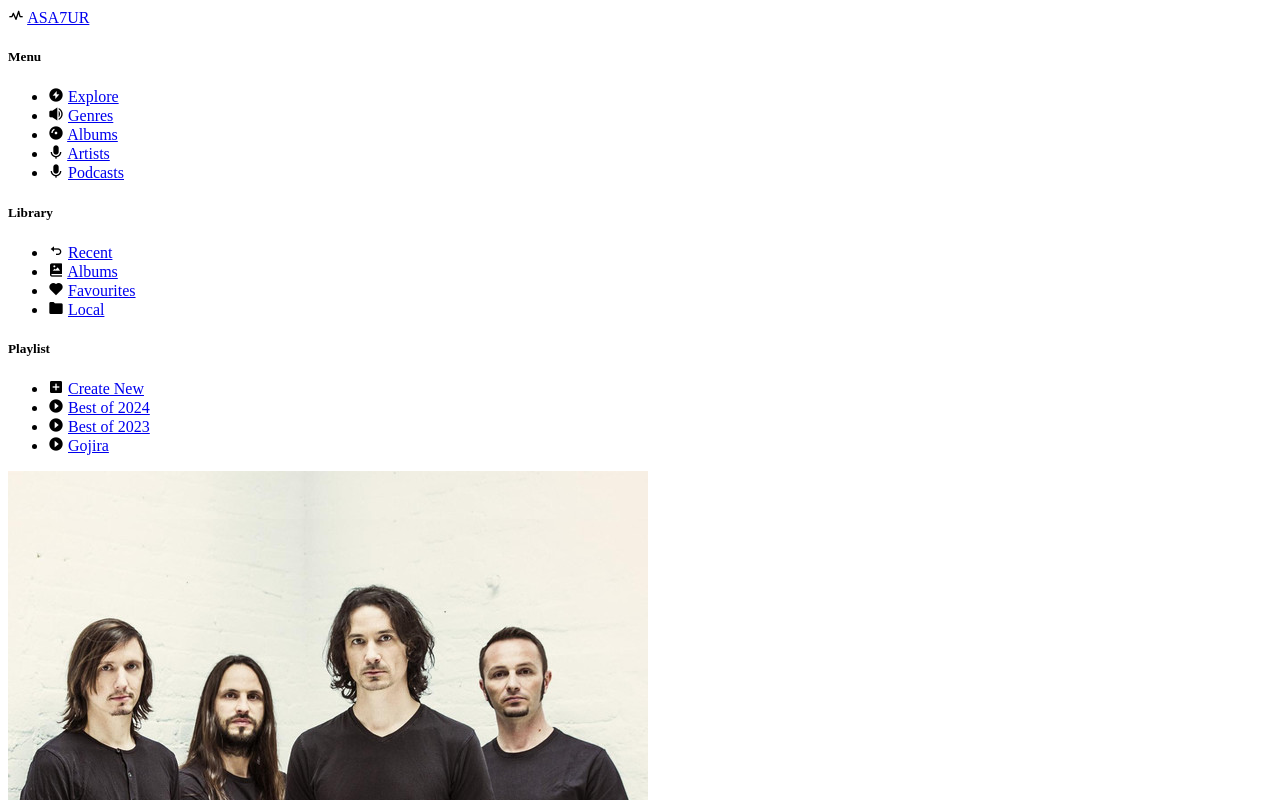
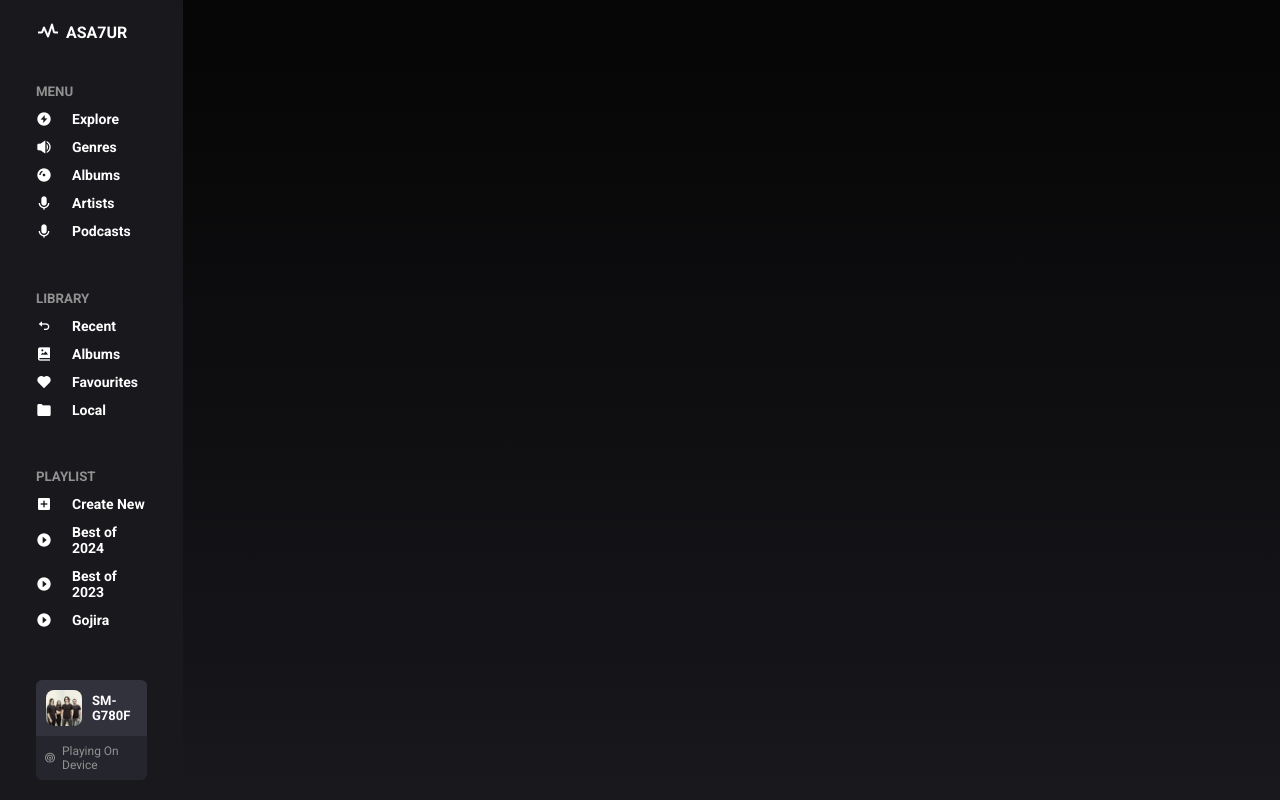
Before and after one commit to asa7ur/Music_Website_1, a plain HTML site: page index.html in a window 1280 px wide. Shown: the top 800 px of the page. Drawn offline with nearby package versions, Linux system fonts and the light colour scheme.

Commit message:
Added a sidebar

```diff
--- a/index.html
+++ b/index.html
@@ -97,6 +97,10 @@
             </div>
 
         </aside>
+
+        <main></main>
+
+        <div class="right-section"></div>
     </div>
 
     <script src="script.js"></script>
--- a/style.css
+++ b/style.css
@@ -1 +1,126 @@
 @import url('https://fonts.googleapis.com/css2?family=Roboto:wght@300;400;500;700&display=swap');
+
+*{
+    margin: 0;
+    padding: 0;
+    box-sizing: border-box;
+    font-family: 'Roboto', sans-serif;
+}
+
+a{
+    text-decoration: none;
+    color: #fff;
+}
+
+i{
+    color: #fff;
+    cursor: pointer;
+}
+
+img{
+    object-fit: cover;
+    object-position: top;
+    border-radius: 8px;
+}
+
+html, body{
+    height: 100vh;
+    background: linear-gradient(#050505, #18181d);
+}
+
+.container{
+    width: 100%;
+    display: grid;
+    grid-template-columns: 1fr 4fr 2fr;
+    background-color: linear-gradient(#050505, #18181d);
+}
+
+.container .sidebar{
+    height: 100vh;
+    background-color: #18181d;
+    padding: 20px 36px;
+    display: flex;
+    flex-direction: column;
+    justify-content: space-between;
+    z-index: 9999;
+    transition: all 0.6s ease;
+}
+
+.container .sidebar .logo{
+    display: flex;
+    align-items: center;
+    gap: 6px;
+}
+
+.container .sidebar .logo > i{
+    font-size: 24px;
+    transition: all 0.3s ease;
+}
+
+.container .sidebar .logo a{
+    font-weight: bold;
+    transition: all 0.3s ease;
+}
+
+.container .sidebar .logo:hover a,
+.container .sidebar .logo:hover i,
+.container .sidebar .menu ul li:hover a,
+.container .sidebar .menu ul li:hover i{
+    color: #5773ff;
+}
+
+.container .sidebar .menu h5{
+    color: #919191;
+    margin-bottom: 12px;
+    text-transform: uppercase;
+}
+
+.container .sidebar .menu ul{
+    list-style: none;
+}
+
+.container .sidebar .menu ul li{
+    margin-bottom: 12px;
+    display: flex;
+    align-items: center;
+    gap: 20px;
+    cursor: pointer;
+}
+
+.container .sidebar .menu ul li a{
+    font-size: 14px;
+    font-weight: bold;
+    transition: all 0.3s ease;
+}
+
+.container .sidebar .playing .top{
+    background-color: #32323d;
+    border-radius: 6px 6px 0 0;
+    padding: 10px;
+    display: flex;
+    align-items: center;
+    gap: 10px;
+    color: #fff;
+    font-size: 13px;
+}
+
+.container .sidebar .playing .top img{
+    width: 36px;
+    height: 36px;
+}
+
+.container .sidebar .playing .bottom{
+    background-color: #25252d;
+    border-radius: 0 0 6px 6px;
+    padding: 8px;
+    display: flex;
+    align-items: center;
+    justify-content: center;
+    gap: 6px;
+    font-size: 12px;
+}
+
+.container .sidebar .playing .bottom p,
+.container .sidebar .playing .bottom i{
+    color: #919191;
+}
```
